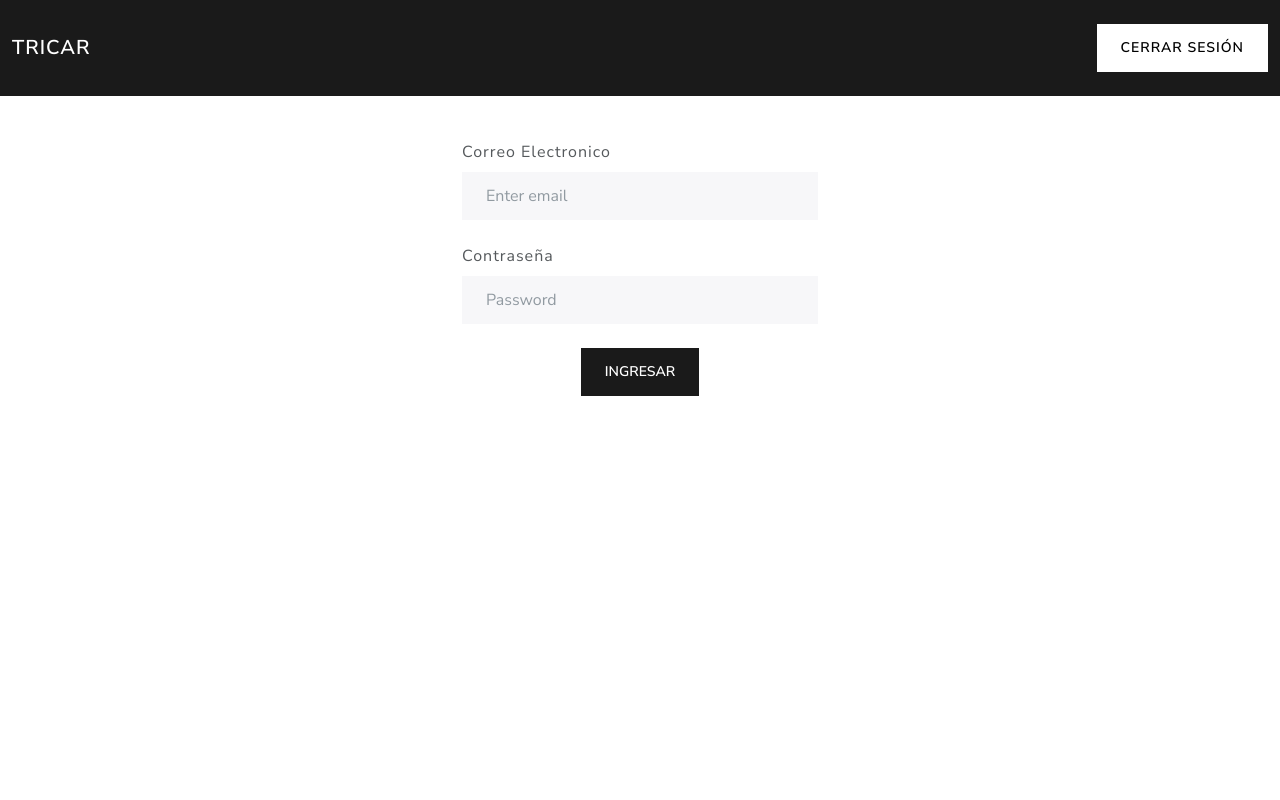
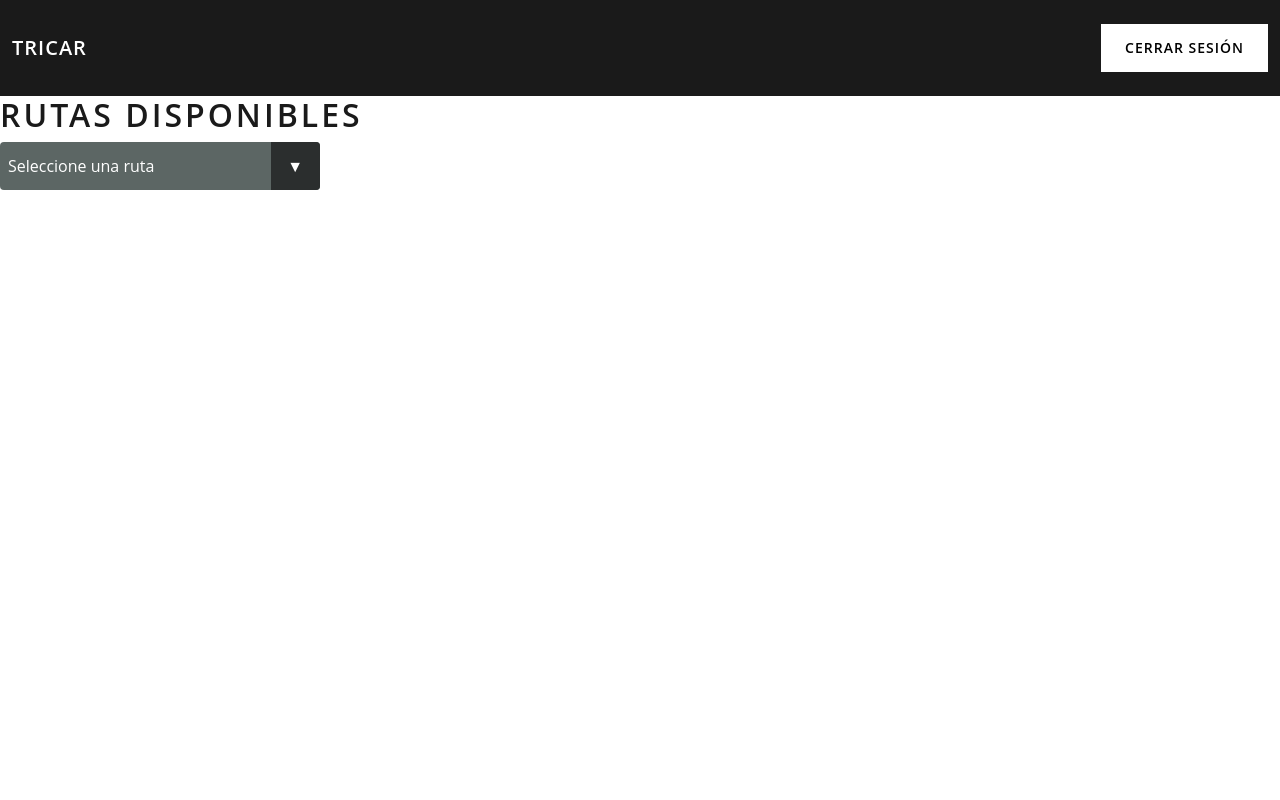
Before and after one commit to valdiviesod/TriCar, a Node server app: template views/User.html in a window 1280 px wide. Run offline with Node 20, Linux system fonts and the light colour scheme; the template is opened without the code that fills it, so the values that code supplies are empty.

Commit message:
Barra de seleccion de rutas

```diff
--- a/css/styleUser.css
+++ b/css/styleUser.css
@@ -0,0 +1,54 @@
+body {
+    display: flex;
+    flex-direction: column;
+    justify-content: left;
+    align-items: left;
+    height: 100vh;
+    background: #ffffff;
+    font-family: 'Open Sans', sans-serif;
+    color: #fff;
+ }
+ select {
+    -webkit-appearance:none;
+    -moz-appearance:none;
+    -ms-appearance:none;
+    appearance:none;
+    outline:0;
+    box-shadow:none;
+    border:0!important;
+    background: #5c6664;
+    background-image: none;
+    flex: 1;
+    padding: 0 .5em;
+    color:#fff;
+    cursor:pointer;
+    font-size: 1em;
+    font-family: 'Open Sans', sans-serif;
+ }
+ select::-ms-expand {
+    display: none;
+ }
+ .select {
+    position: relative;
+    display: flex;
+    width: 20em;
+    height: 3em;
+    line-height: 3;
+    background: #5c6664;
+    overflow: hidden;
+    border-radius: .25em;
+ }
+ .select::after {
+    content: '\25BC';
+    position: absolute;
+    top: 0;
+    right: 0;
+    padding: 0 1em;
+    background: #2b2e2e;
+    cursor:pointer;
+    pointer-events:none;
+    transition:.25s all ease;
+ }
+ .select:hover::after {
+    color: #23b499;
+ }
--- a/views/User.html
+++ b/views/User.html
@@ -7,11 +7,13 @@
     <meta name="viewport" content="width=device-width, initial-scale=1.0">
     <link rel="stylesheet" href="../css/bootstrap.min.Lux.css">
     <link rel="stylesheet" href="../css/app.css">
-
+    <link rel="stylesheet" href="../css/styleUser.css">
     <title>Vista de Usuario</title>
 </head>
 
 <body>
+
+
     <nav class="navbar navbar-expand-lg navbar-dark bg-primary">
         <div class="container-fluid">
             <a class="navbar-brand" href="../index.html">TriCar</a>
@@ -29,33 +31,17 @@
             </div>
         </div>
     </nav>
-    <div class="container">
-
-        <div class="row mt-1">
-            <div class="col-4">
-
-            </div>
-            <div class="col-4">
-                <form class="mt-3 mb-3">
-                    <fieldset>
-                        <div class="form-group">
-                            <label for="exampleInputEmail1" class="form-label mt-4">Correo Electronico</label>
-                            <input type="email" class="form-control" id="exampleInputEmail1" aria-describedby="emailHelp" placeholder="Enter email">
-                        </div>
-                        <div class="form-group">
-                            <label for="exampleInputPassword1" class="form-label mt-4">Contraseña</label>
-                            <input type="password" class="form-control" id="exampleInputPassword1" placeholder="Password">
-                        </div>
-                        <br>
-
-                        <div style="text-align: center;">
-                            <button type="submit" class="btn btn-primary">Ingresar</button>
-                         </div>
-
-
-                    </fieldset>
-                </form>
-            </div>
+    <h1>Rutas disponibles</h1>
+    <div class="select">
+        <select name="format" id="format">
+            <option selected disabled>Seleccione una ruta</option>
+            <option value="pdf">hacer</option>
+            <option value="txt">que se carguen</option>
+            <option value="epub">las opciones</option>
+            <option value="fb2">que pongan</option>
+            <option value="mobi">los conductores</option>
+        </select>
+    </div>
             <div class="col-4">
 
             </div>
@@ -64,4 +50,13 @@
     </div>
 </body>
 
+<style>
+    .background-image{
+        background-image: url(bucarasex.jpg);
+        background-size: contain;
+    }
+
+
+</style>
+
 </html>
```
